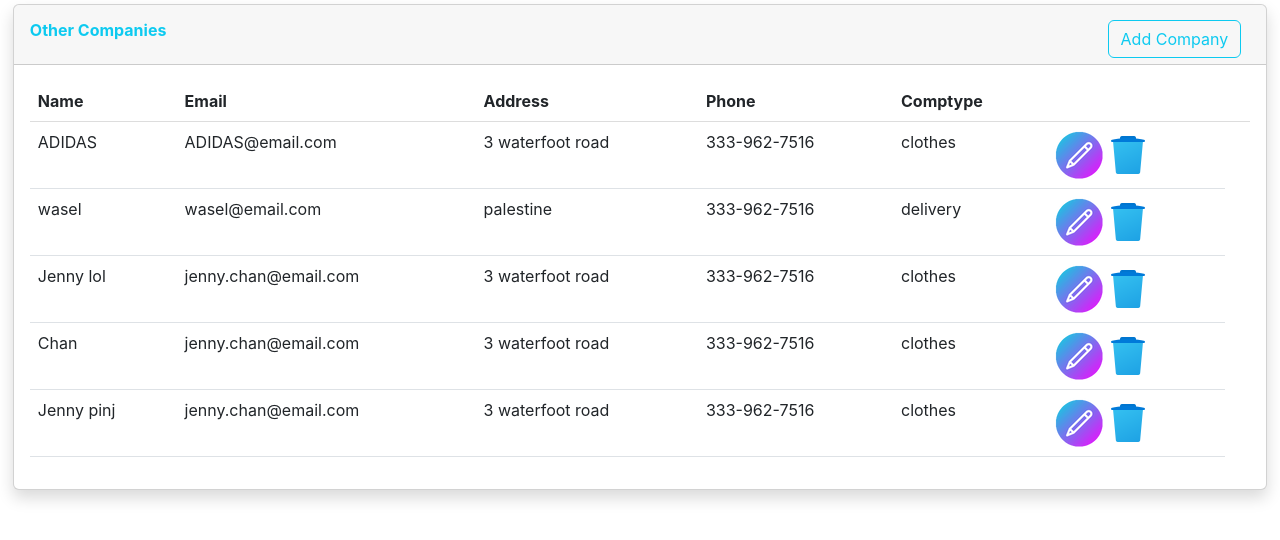
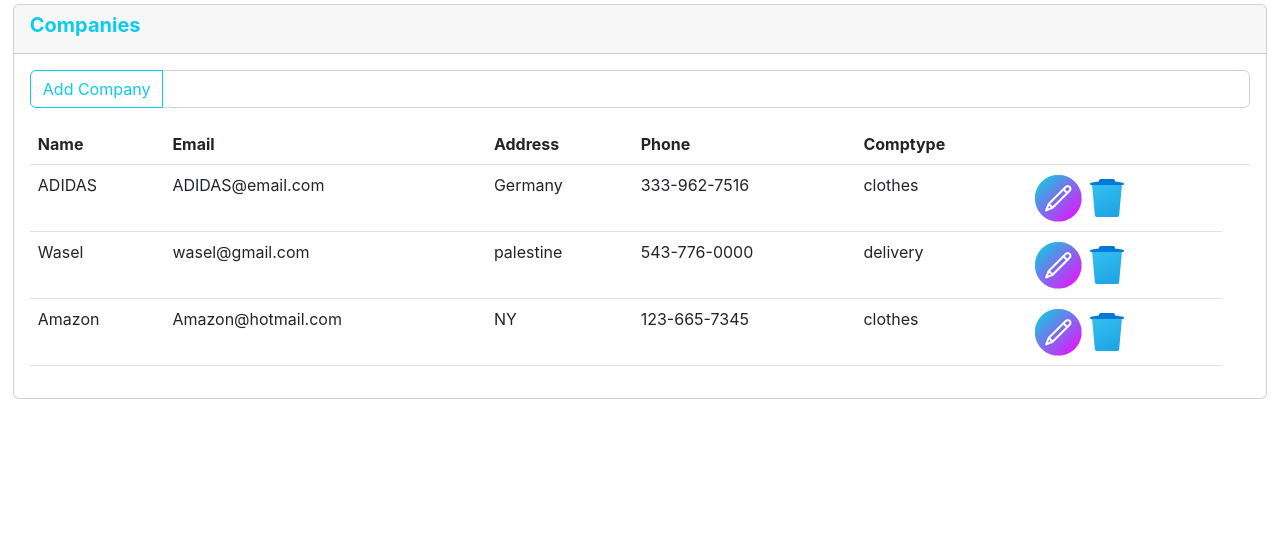
Before and after one commit to iMohammadSawalha/storify, a React (Create React App) app: page / in a window 1280 px wide. Shown: the top 540 px of the page. Built offline with nearby package versions, Linux system fonts and the light colour scheme.

Commit message:
DoneAddCompanyFeature

```diff
--- a/src/components/AddCompanyBtn.jsx
+++ b/src/components/AddCompanyBtn.jsx
@@ -1,5 +1,12 @@
 import React, { useState } from 'react';
+import Button from 'react-bootstrap/Button';
+import Modal from 'react-bootstrap/Modal';
 function AddCompanyBtn(props) {
+	const [show, setShow] = useState(false);
+
+	const handleClose = () => setShow(false);
+	const handleShow = () => setShow(true);
+
 	const [compname, setCompname] = useState('');
 	const [email, setEmail] = useState('');
 	const [address, setAddress] = useState('');
@@ -33,7 +40,6 @@ function AddCompanyBtn(props) {
 		clearState();
 
 	};
-
 	const clearState = () => {
 		setCompname('');
 		setEmail('');
@@ -43,43 +49,42 @@ function AddCompanyBtn(props) {
 	};
 	return (
 		<>
-			<button type="button" className="btn btn-outline-info" data-bs-toggle="modal" data-bs-target="#exampleModal">
+			<Button variant="outline-info" onClick={handleShow}>
 				Add Company
-			</button>
-			<div className="modal fade" id="exampleModal" tabindex="-1" aria-labelledby="exampleModalLabel" aria-hidden="true">
-				<div className="modal-dialog">
-					<div className="modal-content">
-						<div className="modal-header">
-							<h1 className="modal-title fs-5" id="exampleModalLabel">Company Info</h1>
-							<button type="button" className="btn-close" data-bs-dismiss="modal" aria-label="Close"></button>
-						</div>
-						<div className="modal-body">
+			</Button>
+
+			<Modal show={show} onHide={handleClose}>
+				<Modal.Header closeButton>
+					<Modal.Title>Company Info</Modal.Title>
+				</Modal.Header>
+				<Modal.Body>
 					<label>Name</label>
-							<input type="text" value={compname} onChange={changeCompname} /><br/><br/><br/>
+					<input type="text" value={compname} onChange={changeCompname} /><br /><br /><br />
 
 
 					<label>email</label>
-							<input type="text" value={email} onChange={changeEmail} /><br/><br/><br/>
+					<input type="text" value={email} onChange={changeEmail} /><br /><br /><br />
 
 					<label>address</label>
-							<input type="text" value={address} onChange={changeAddress} /><br/><br/><br/>
+					<input type="text" value={address} onChange={changeAddress} /><br /><br /><br />
 
 					<label>phone</label>
-							<input type="text" value={phone} onChange={changePhone} /><br/><br/><br/>
+					<input type="text" value={phone} onChange={changePhone} /><br /><br /><br />
 
 					<label>type</label>
-							<input type="text" value={comptype} onChange={changeComptype} /><br/><br/><br/>
+					<input type="text" value={comptype} onChange={changeComptype} /><br /><br /><br />
 
-						</div>
-						<div className="modal-footer">
-							<button type="button" className="btn btn-secondary" data-bs-dismiss="modal">Close</button>
-							<button type="button" className="btn btn-outline-info" onClick={transferValue}>{props.name}</button>
-						</div>
-					</div>
-				</div>
-			</div>
+				</Modal.Body>
+				<Modal.Footer>
+					<Button variant="secondary" onClick={handleClose}>
+						Close
+					</Button>
+					<Button variant="primary" onClick={transferValue}>
+					{props.name}
+					</Button>
+				</Modal.Footer>
+			</Modal>
 			</>
-	);
+	)
 }
-
 export default AddCompanyBtn;
--- a/src/components/Addcompany.jsx
+++ b/src/components/Addcompany.jsx
@@ -4,7 +4,10 @@ import jsonData from './mock-data.json';
 import './AddCompany.css';
 import ReadOnlyRow from './ReadOnlyRow';
 import EditableRow from './EditableRow';
-function AddCompany(props) {
+import Form from 'react-bootstrap/Form';
+import InputGroup from 'react-bootstrap/InputGroup';
+import { Card, Table } from 'react-bootstrap';
+function AddCompany() {
 	const [editFormData, setEditFormData] = useState({
 		compname: "",
 		email: "",
@@ -14,6 +17,25 @@ function AddCompany(props) {
 	})
 	const [companyData, setCompanyData] = useState(jsonData);
 	const [EditcompanyDataId, setEditcompanyDataId] = useState(null);
+	const [companyDataLength, setCompanyDataLength] = useState(companyData.length + 1);
+	const [search, setSearch] = useState('');
+	const [order, setOrder] = useState("ASC");
+	const sorting = (col) => {
+		if (order === "ASC") {
+			const sorted = [...companyData].sort((a, b) =>
+				a[col].toLowerCase() > b[col].toLowerCase() ? 1 : -1
+			);
+			setCompanyData(sorted);
+			setOrder("DSC");
+		}
+		if (order === "DSC") {
+			const sorted = [...companyData].sort((a, b) =>
+				a[col].toLowerCase() < b[col].toLowerCase() ? 1 : -1
+			);
+			setCompanyData(sorted);
+			setOrder("ASC");
+		}
+	}
 	const handleDeleteClick = (companyDataId) => {
 		const newCompanyData = [...companyData];
 
@@ -22,6 +44,7 @@ function AddCompany(props) {
 		newCompanyData.splice(index, 1);
 
 		setCompanyData(newCompanyData);
+
 	}
 	const handleEditFromSubmit = (event) => {
 		event.preventDefault();
@@ -67,7 +90,7 @@ function AddCompany(props) {
 
 		setEditFormData(formValues)
 	};
-	const tableRows = companyData.map((companyData) => {
+	const tableRows = companyData.filter((item) => { return (search.toLowerCase() === '') || (search.toUpperCase() === '') ? item : (item.compname.toLowerCase().includes(search)) || (item.compname.toUpperCase().includes(search)) }).map((companyData) => {
 		return (
 			<>
 				<Fragment>
@@ -76,42 +99,47 @@ function AddCompany(props) {
 			</>
 		);
 	});
-
-
-
 	const addRows = (data) => {
-		const totalCompanies = companyData.length;
-		data.id = totalCompanies + 1;
+		setCompanyDataLength(companyDataLength + 1);
+		data.id = companyDataLength;
 		const updatedcompanyData = [...companyData];
 		updatedcompanyData.push(data);
 		setCompanyData(updatedcompanyData);
 	};
+	return (
+		<Card>
+			<Card.Header>
+				<h5>
+					<strong> Companies</strong>
+				</h5>
 
-	return (
-		<div className="card shadow mb-4">
-			<div className="card-header py-3">
-				<h6 >
-					<strong>Other Companies</strong></h6>
-				<div id="btn"><AddCompanyBtn name="Add Company" func={addRows} /></div>
+			</Card.Header>
+			<Card.Body>
 
-			</div>
-			<div className="card-body">
+				<InputGroup className="mb-3">
+					<AddCompanyBtn name="Add Company" func={addRows} />
 
-					<table className="table table-stripped">
-						<thead>
-							<th>Name</th>
-							<th>Email</th>
-							<th>Address</th>
-							<th>Phone</th>
-							<th>Comptype</th>
-							<th></th>
-							<th></th>
-						</thead>
-						<tbody>{tableRows}</tbody>
-					</table>
+					<Form.Control onChange={(e) => setSearch(e.target.value)}
+						aria-label="Example text with button addon"
+						aria-describedby="basic-addon1"
+					/>
+				</InputGroup>
 
-			</div>
-		</div>
+				<Table >
+					<thead>
+						<th onClick={() => { sorting("compname") }}>Name</th>
+						<th onClick={() => { sorting("email") }}>Email</th>
+						<th onClick={() => { sorting("address") }}>Address</th>
+						<th onClick={() => { sorting("phone") }}>Phone</th>
+						<th onClick={() => { sorting("comptype") }}>Comptype</th>
+						<th></th>
+						<th></th>
+					</thead>
+					<tbody>{tableRows}</tbody>
+				</Table>
+
+			</Card.Body>
+		</Card>
 	);
 }
 export default AddCompany;
--- a/src/components/EditableRow.jsx
+++ b/src/components/EditableRow.jsx
@@ -1,6 +1,7 @@
 import React from 'react'
 import savephoto from './savephoto.png'
 import cancelphoto from './cancelphoto.png'
+import Image from 'react-bootstrap/Image'
 
 export const EditableRow = ({ editFormData, handleEditFormChange, handleCancelClick,handleEditFromSubmit }) => {
     return (
@@ -20,8 +21,8 @@ export const EditableRow = ({ editFormData, handleEditFormChange, handleCancelCl
                 <td> <input type="text" name="comptype" defaultValue={editFormData.comptype} onChange={handleEditFormChange} /></td>
 
                 <td>
-                  <img src={savephoto} onClick={handleEditFromSubmit}/>
-                  <img src={cancelphoto} onClick={handleCancelClick}/>
+                  <Image src={savephoto} onClick={handleEditFromSubmit}/>
+                  <Image src={cancelphoto} onClick={handleCancelClick}/>
 
                 </td>
             </tr>
--- a/src/components/ReadOnlyRow.jsx
+++ b/src/components/ReadOnlyRow.jsx
@@ -2,9 +2,10 @@ import React from 'react'
 import editPhoto from './Editphoto.png'
 import deletephoto from './Deletephoto.png'
 import './ReadOnlyRow.css'
+import Image from 'react-bootstrap/Image'
 const ReadOnlyRow = ({ companyData, handleEditClick, handleDeleteClick }) => {
     return (
-        <tr>
+        <tr key={companyData.id}>
 
             <td>{companyData.compname}</td>
             <td>{companyData.email}</td>
@@ -12,8 +13,8 @@ const ReadOnlyRow = ({ companyData, handleEditClick, handleDeleteClick }) => {
             <td>{companyData.phone}</td>
             <td>{companyData.comptype}</td>
             <td>
-                <img src={editPhoto} onClick={(event) => handleEditClick(event, companyData)}  />
-                <img src={deletephoto} onClick={() => handleDeleteClick(companyData.id)} />
+                <Image src={editPhoto} onClick={(event) => handleEditClick(event, companyData)}  />
+                <Image src={deletephoto} onClick={() => handleDeleteClick(companyData.id)} />
             </td>
         </tr>
     )
--- a/src/components/mock-data.json
+++ b/src/components/mock-data.json
@@ -3,40 +3,24 @@
       "id": 1,
       "compname": "ADIDAS",
      "email": "ADIDAS@email.com",
-      "address": "3 waterfoot road",
+      "address": "Germany",
       "phone": "333-962-7516",
       "comptype":"clothes"
     },
     {
       "id": 2,
-      "compname": "wasel",
-      "email": "wasel@email.com",
+      "compname": "Wasel",
+      "email": "wasel@gmail.com",
        "address": "palestine",
-       "phone": "333-962-7516",
+       "phone": "543-776-0000",
        "comptype":"delivery"
       },
     {
       "id": 3,
-      "compname": "Jenny lol",
-      "email": "jenny.chan@email.com",
-       "address": "3 waterfoot road",
-       "phone": "333-962-7516",
+      "compname": "Amazon",
+      "email": "Amazon@hotmail.com",
+       "address": "NY",
+       "phone": "123-665-7345",
        "comptype":"clothes"
-     },
-    {
-      "id": 4,
-      "compname": " Chan",
-      "email": "jenny.chan@email.com",
-       "address": "3 waterfoot road",
-       "phone": "333-962-7516",
-       "comptype":"clothes"
-        },
-    {
-      "id": 5,
-      "compname": "Jenny pinj",
-      "email": "jenny.chan@email.com",
-       "address": "3 waterfoot road",
-       "phone": "333-962-7516",
-       "comptype":"clothes"
-        }
+     }
   ]
```
Lines whose indentation alone changed are shown as unchanged.
